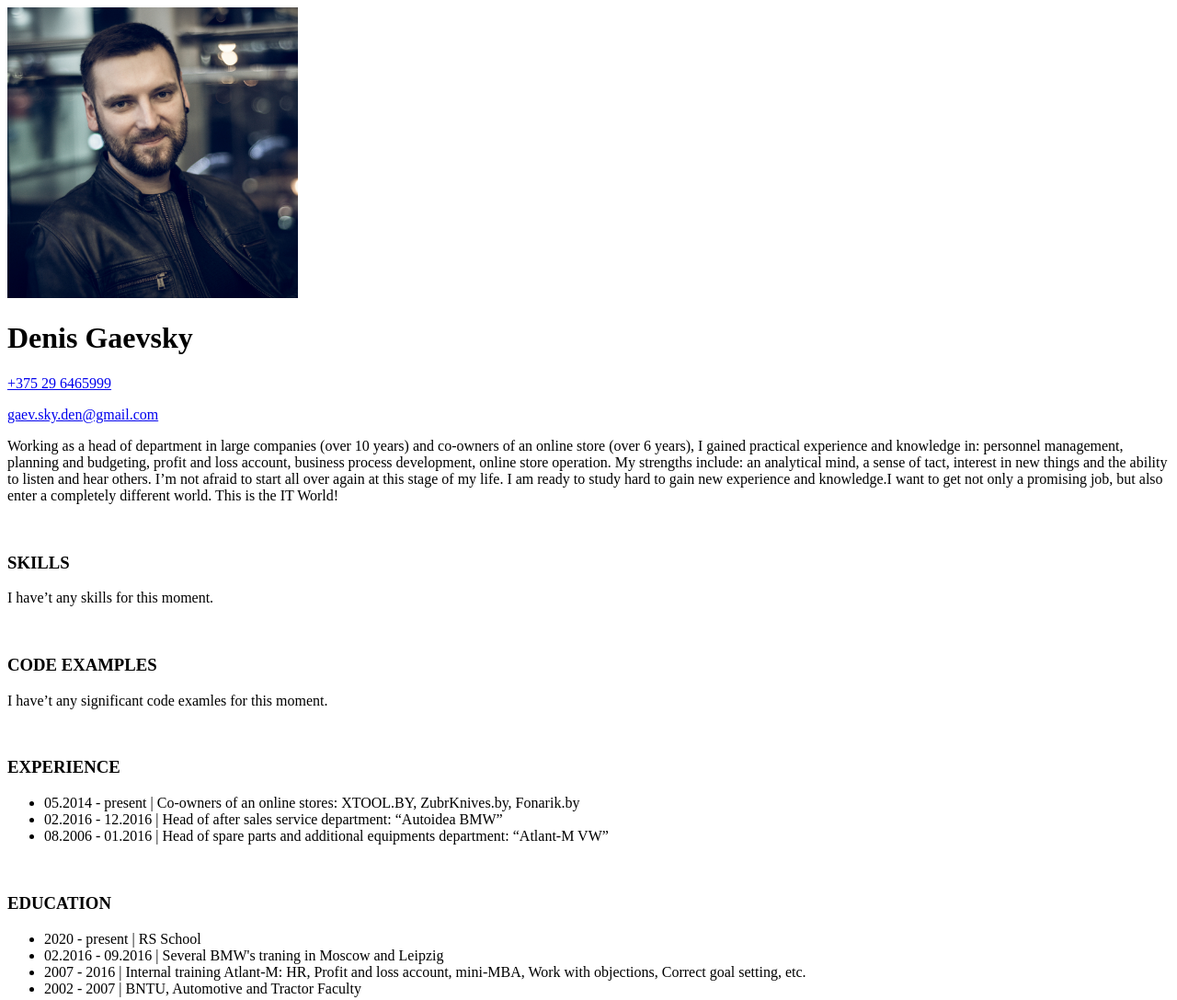
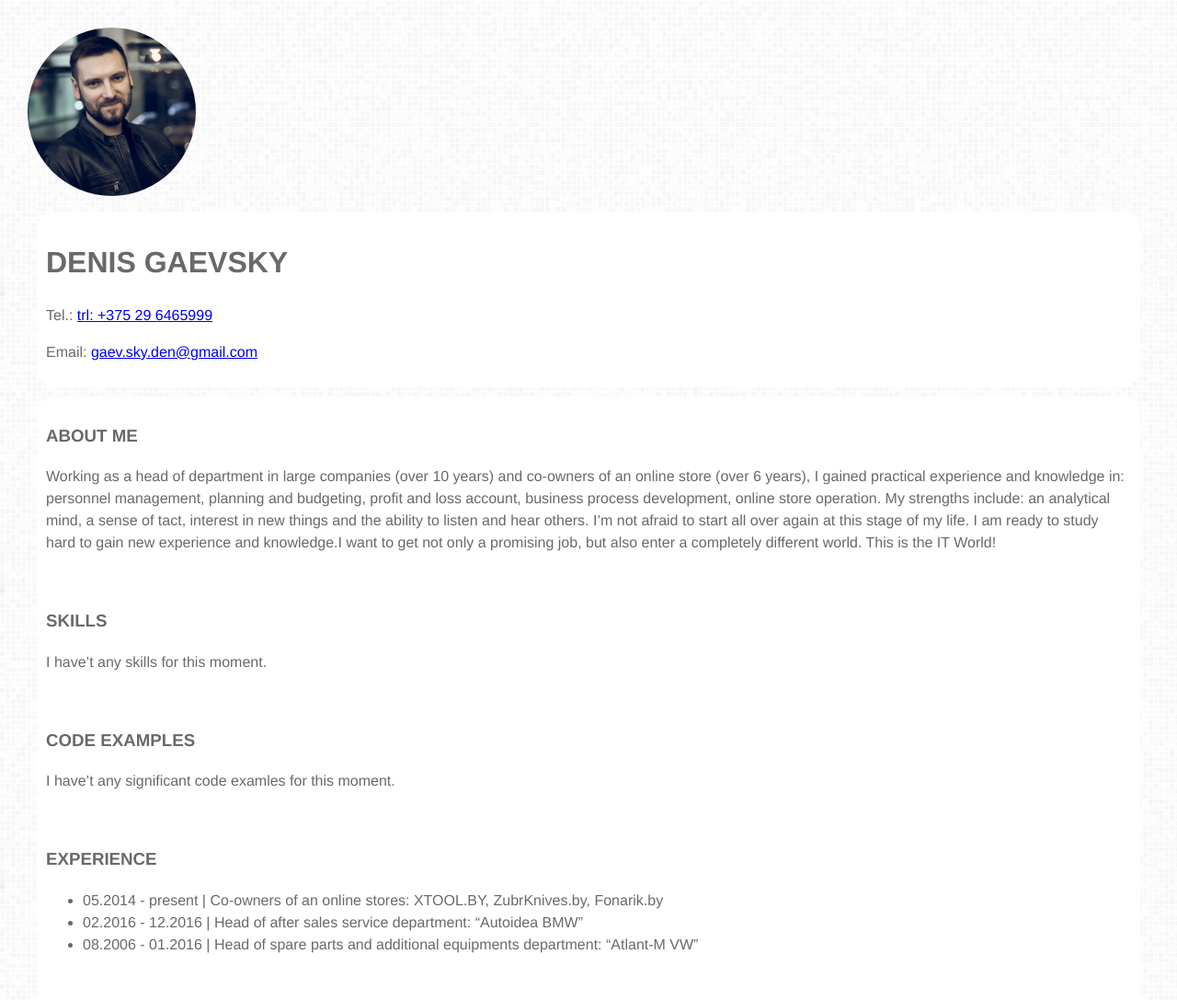
Before and after one commit to dEN312/rsschool-cv, a plain HTML site: page index.html in a window 1280 px wide. Shown: the top 1087 px of the page at 92% size. Drawn offline with Linux system fonts and the light colour scheme.

Commit message:
feat: add pattern, css

```diff
--- a/index.html
+++ b/index.html
@@ -3,26 +3,39 @@
 <head>
     <meta charset="UTF-8">
     <meta name="viewport" content="width=device-width, initial-scale=1.0">
-    <title>Document</title>
+    <title>CV</title>
+    <link rel="stylesheet" href="/index_files/style.css">
+    <style>
+        body {
+            background: url("index_files/pattern.png") repeat;
+        }
+    </style>
 </head>
 <body>
     <header>
-        <img src="index_files/photo.jpg " width="25%" height="25%" alt="Photo">
-    <br>
-    <h1>Denis Gaevsky</h1>
-    <p><a href="tel:+375296465999">+375 29 6465999</a></p>
-    <p><a href="mail:gaev.sky.den@gmail.com">gaev.sky.den@gmail.com</a></p>
+
+    <img src="index_files/photo.jpg " width="15%" height="auto" alt="Photo" class="image">
+
+<div class="box">
+    <h1>DENIS GAEVSKY</h1>
+    <p>Tel.: <a href="tel:+375296465999">trl: +375 29 6465999</a></p>
+    <p>Email: <a href="mail:gaev.sky.den@gmail.com">gaev.sky.den@gmail.com</a></p>
+</div>
+
 </header>
 
-<main>
+<main class="box">
+    <section>
+    <h3>ABOUT ME</h3>
     <p>Working as a head of department in large companies (over 10 years) and co-owners of an online store (over 6 years), I gained practical experience and knowledge in: personnel management, planning and budgeting, profit and loss account, business process development, online store operation. My strengths include: an analytical mind, a sense of tact, interest in new things and the ability to listen and hear others. I’m not afraid to start all over again at this stage of my life. I am ready to study hard to gain new experience and knowledge.I want to get not only a promising job, but also enter a completely different world. This is the IT World!</p>
     <br>
+</section>
 
-    <section>
-        <h3>SKILLS</h3>
-        <p>I have’t any skills for this moment.</p>
-        <br>
-    </section>
+<section>
+    <h3>SKILLS</h3>
+    <p>I have’t any skills for this moment.</p>
+    <br>
+</section>
 
     <section>
         <h3>CODE EXAMPLES</h3>
@@ -44,7 +57,7 @@
         <h3>EDUCATION</h3>
         <ul>
             <li>2020 - present | RS School</li>
-            <li>02.2016 - 09.2016 | Several BMW's traning in Moscow and Leipzig</li>
+            <li>02.2016 - 09.2016 | Several BMW's tranings in Moscow and Leipzig</li>
             <li>2007 - 2016 | Internal training Atlant-M: HR, Profit and loss account, mini-MBA, Work with objections, Correct goal setting, etc.</li>
             <li>2002 - 2007	| BNTU, Automotive and Tractor Faculty</li>
         </ul>
--- /dev/null
+++ b/index_files/style.css
@@ -0,0 +1,19 @@
+body {
+  font-family: Helvetica, Arial, sans-serif;
+  line-height: 1.5;
+  background-color: #f9f9f9;
+  color: #696969;
+  margin: 30px;
+}
+
+.box {
+  border: #fff;
+  background-color: #fff;
+  margin: 10px;
+  padding: 10px;
+  border-radius: 20px;
+}
+
+.image {
+  border-radius: 50%;
+}
--- a/style.css
+++ /dev/null
@@ -1,3 +0,0 @@
-.link_page {
-    margin: 20px;
-}
```
Also changed, not shown: index_files/pattern.png (added).
